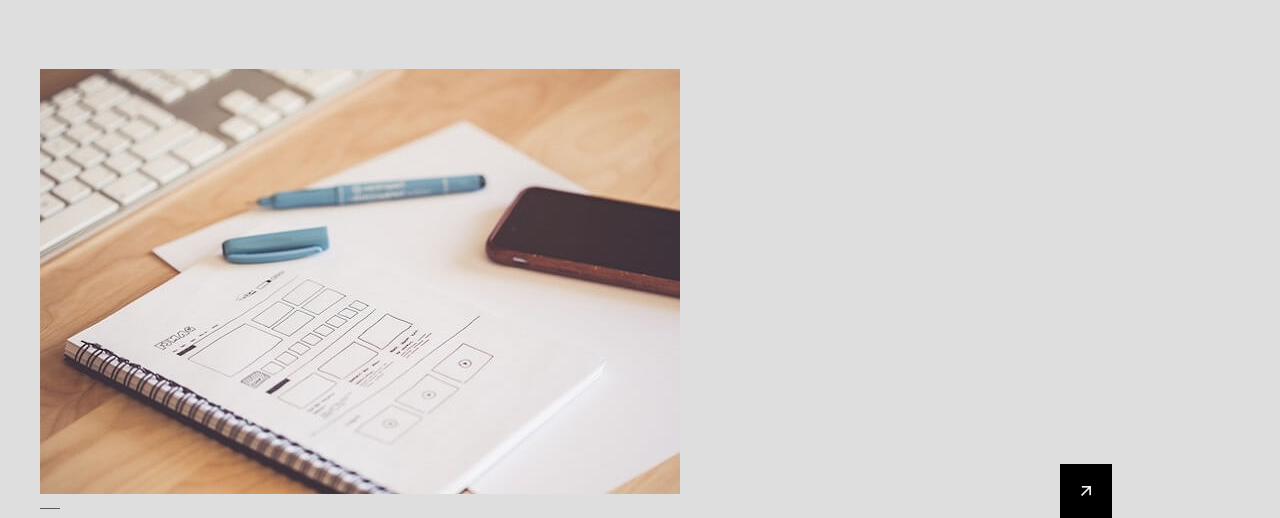
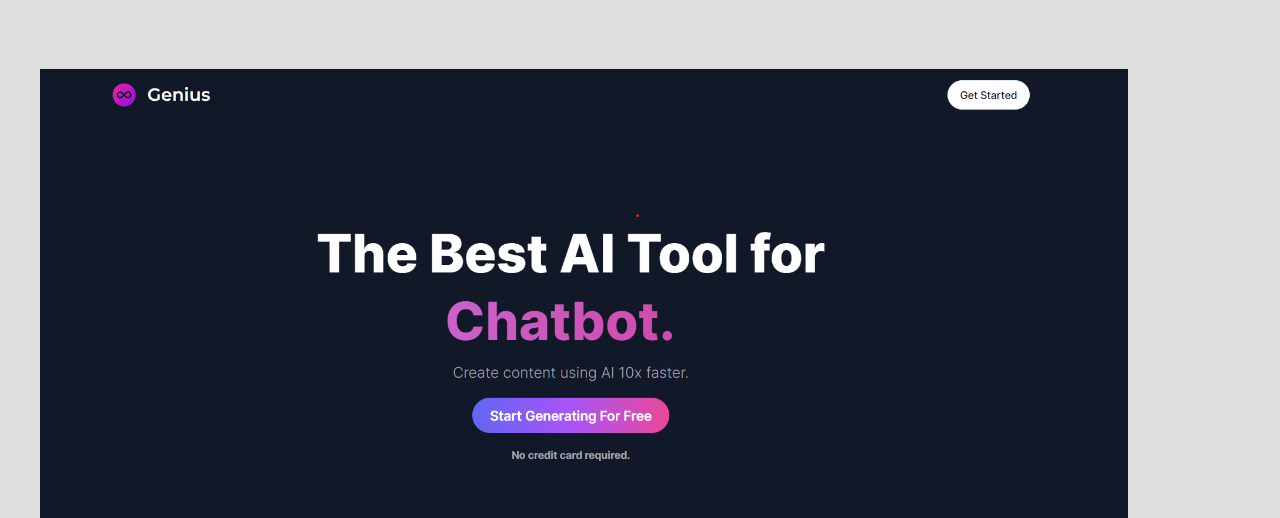
Before and after one commit to PrithvirajLH/Portfolio, a plain HTML site: page index.html in a window 1280 px wide. Shown: the part 3167-3685 px from the top of the page. Drawn offline with nearby package versions, Linux system fonts and the light colour scheme; a web font is replaced by a local one.

Commit message:
Changed the project image

```diff
--- a/index.html
+++ b/index.html
@@ -229,7 +229,7 @@
 
                <article class="projects__card">
                   <div class="projects__image">
-                     <img src="assets/img/project-2.jpg" alt="image" class="projects__img">
+                     <img src="assets/img/project-1.jpg" alt="image" class="projects__img">
                      <a href="#" class="projects__button button">
                         <i class="ri-arrow-right-up-line"></i>
                      </a>
```
